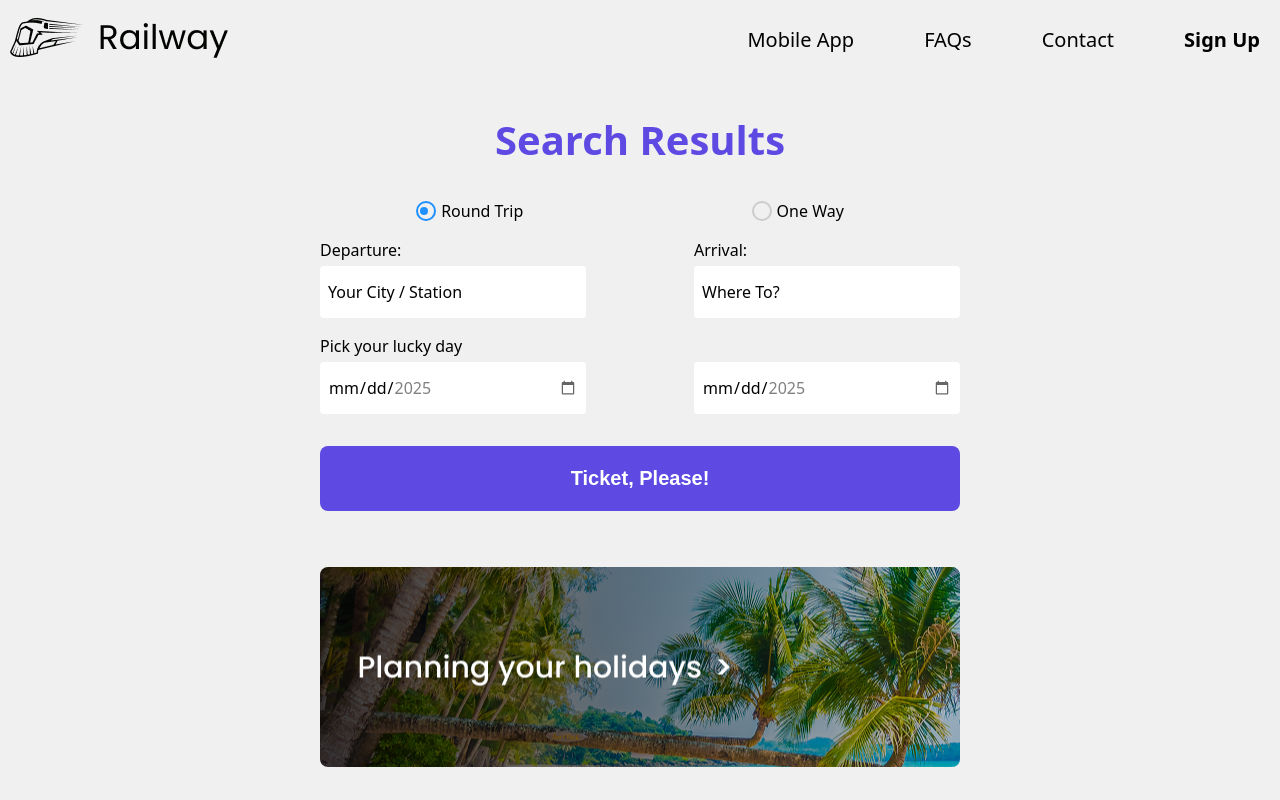
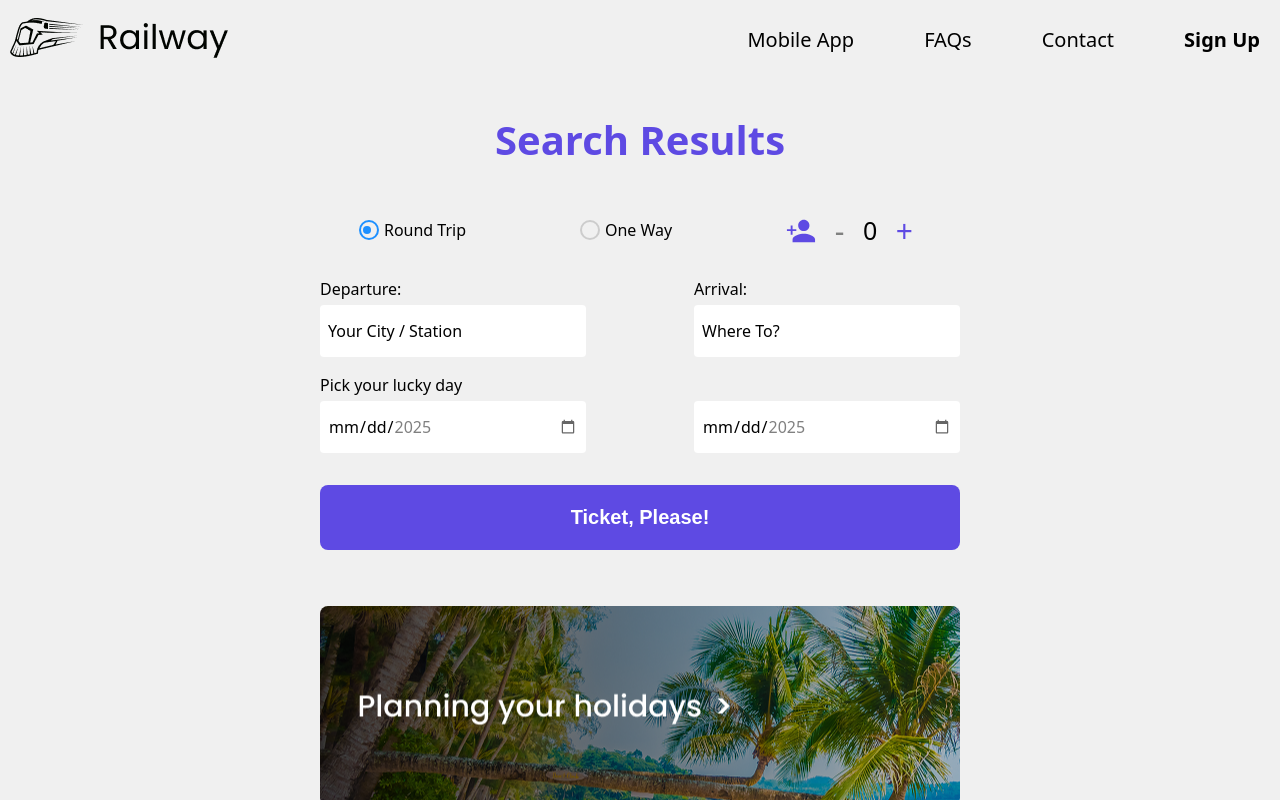
Before and after one commit to RiakhinEvgeniy/react-railway-tickets, a React (Vite) app in the folder railway-tickets/: page /search in a window 1280 px wide. Shown: the top 800 px of the page. Built offline with nearby package versions, Linux system fonts and the light colour scheme.

Commit message:
ADD: PassengerCounter

```diff
--- a/railway-tickets/package.json
+++ b/railway-tickets/package.json
@@ -13,6 +13,7 @@
     "@reduxjs/toolkit": "^2.8.2",
     "react": "^19.1.0",
     "react-dom": "^19.1.0",
+    "react-icons": "^5.5.0",
     "react-redux": "^9.2.0",
     "react-router-dom": "^7.7.1",
     "sass": "^1.89.2"
--- a/railway-tickets/src/components/footer/Footer.tsx
+++ b/railway-tickets/src/components/footer/Footer.tsx
@@ -1,6 +1,5 @@
 import FooterInfo from "../footerinfo/FooterInfo";
 import whiteTrain from "../../assets/railtrain_logo_white.png";
-
 import "./Footer.scss";
 
 function Footer() {
--- /dev/null
+++ b/railway-tickets/src/components/passengercount/PassengerCount.scss
@@ -0,0 +1,20 @@
+.passcount {
+    display: flex;
+    justify-content: space-between;
+    align-items: center;
+    color: black;
+    width: 135px;
+
+    &__btn {
+        background-color: inherit;
+        color: black;
+        font-size: 30px;
+        padding: 8px;
+        cursor: pointer;
+    }
+
+    &__count {
+        color: black;
+        font-size: 25px;
+    }
+}
--- /dev/null
+++ b/railway-tickets/src/components/passengercount/PassengerCount.tsx
@@ -0,0 +1,42 @@
+import { IoMdPersonAdd } from "react-icons/io";
+import { useState } from "react";
+import "./PassengerCount.scss";
+
+function PassengerCount() {
+  const [countPassengers, setCountPassengers] = useState(0);
+
+  const addPassenger = () => {
+    if(countPassengers <=6) {
+        setCountPassengers(countPassengers + 1);
+    }
+  };
+
+  const decreasePassenger = () => {
+    if (countPassengers >= 1) {
+      setCountPassengers(countPassengers - 1);
+    }
+  };
+
+  return (
+    <div className="passcount">
+      <IoMdPersonAdd color="#5e4ae3" size={30} />
+      <span
+        onClick={decreasePassenger}
+        className="passcount__btn"
+        style={{ color: "#808180" }}
+      >
+        -
+      </span>
+      <span className="passcount__count">{countPassengers}</span>
+      <span
+        onClick={addPassenger}
+        className="passcount__btn"
+        style={{ color: "#5E4AE3" }}
+      >
+        +
+      </span>
+    </div>
+  );
+}
+
+export default PassengerCount;
--- a/railway-tickets/src/pages/SearchResultsPage/SearchResultsPage.tsx
+++ b/railway-tickets/src/pages/SearchResultsPage/SearchResultsPage.tsx
@@ -5,6 +5,7 @@ import DateInput from "../../components/inputs/DateInput";
 import "./SearchResultsPage.scss";
 import GeneralCard from "../../components/generalcard/GeneralCard";
 import Footer from "../../components/footer/Footer";
+import PassengerCount from "../../components/passengercount/PassengerCount";
 
 function SearchResultsPage() {
   const [tripType, setTripType] = useState<"oneway" | "round">("round");
@@ -54,6 +55,9 @@ function SearchResultsPage() {
             >
               One Way
             </RadioButton>
+            <div>
+              <PassengerCount />
+            </div>
           </div>
 
           <div className="ticket-form__cities">
@@ -103,11 +107,14 @@ function SearchResultsPage() {
           <div className="search-page__wraper__for-images__image"></div>
           <div className="search-page__wraper__for-images__second-img"></div>
           <div className="search-page__wraper__text">
-            <span>Our trains don't just transport people, they transport emotions and
-              stories! From the mountains of Darjeeling to the beaches of Goa,
-              we connect more than just stations. As Raj Koothrappali would say,
-              "In India, we don't just ride trains, we experience cosmic journeys
-              with occasional cow delays." Book now and embrace the colorful chaos!</span>
+            <span>
+              Our trains don't just transport people, they transport emotions
+              and stories! From the mountains of Darjeeling to the beaches of
+              Goa, we connect more than just stations. As Raj Koothrappali would
+              say, "In India, we don't just ride trains, we experience cosmic
+              journeys with occasional cow delays." Book now and embrace the
+              colorful chaos!
+            </span>
           </div>
         </div>
         <h1>Avilable Trains</h1>
```
Also changed, not shown: 1 other file (tests, documents, lock files or other folders).
